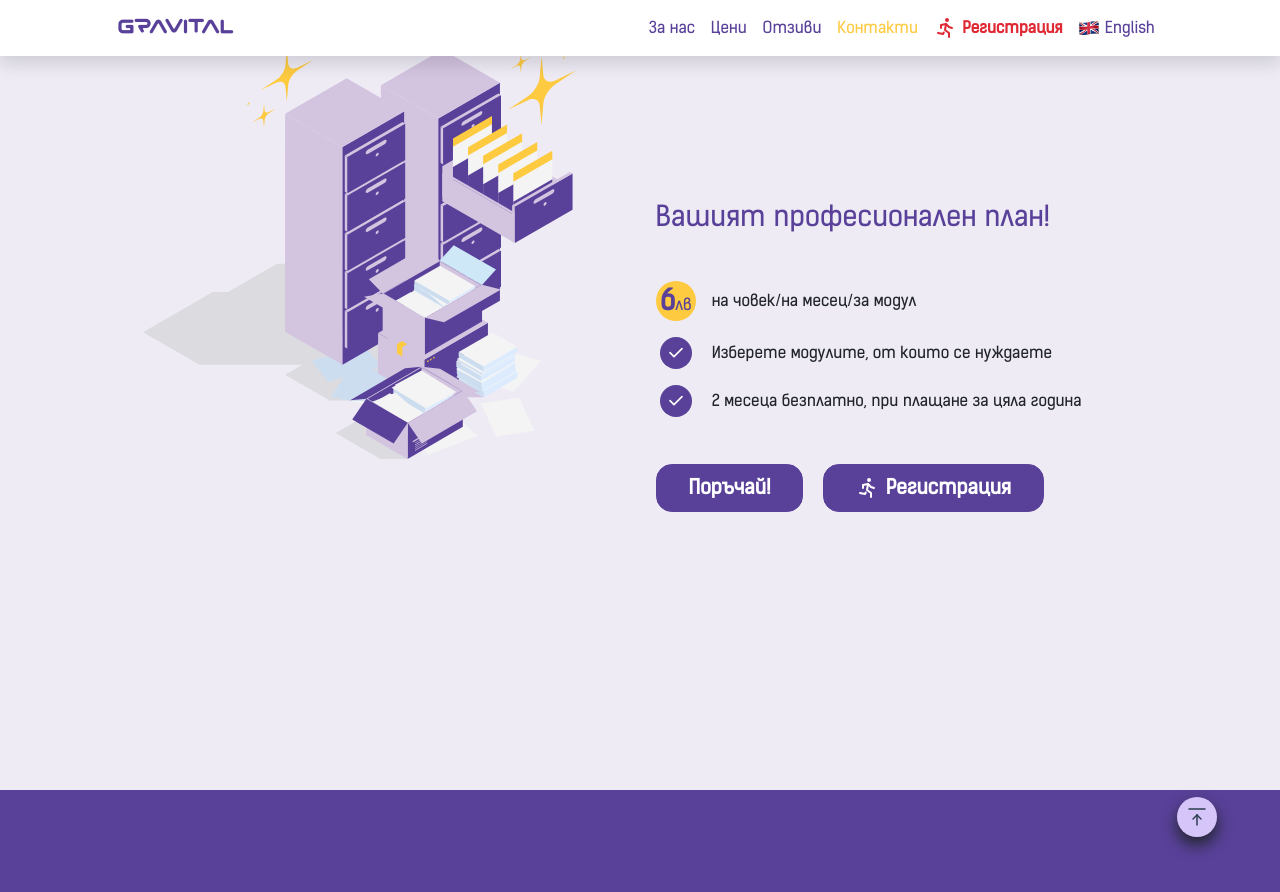
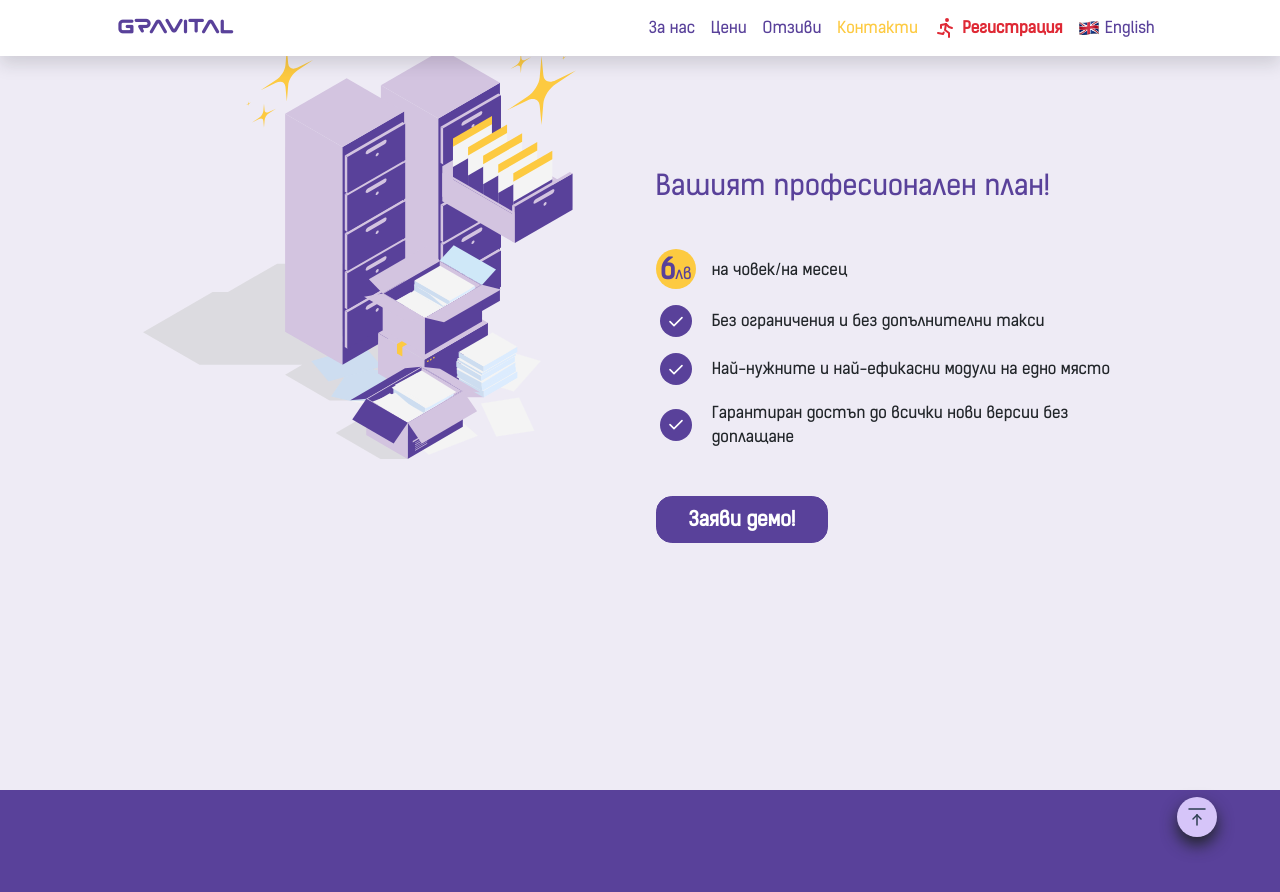
Before and after one commit to gravital-hr/gravital-hr.github.io, a Jekyll site: the page built from index.md, in a window 1280 px wide and 900 px high, scrolled down 2739 px. Shown: the top 892 px of the window. Built offline with Jekyll 4.4.1, drawn with Linux system fonts in a browser that asks for light colours.

Commit message:
оправяне на цената, не е за модул. Както и текста под цената.

```diff
--- a/index.md
+++ b/index.md
@@ -109,21 +109,20 @@ sections:
     # title_class: text-white
     image: /assets/img/artwork.documents.svg
     actions:
-      - title: Поръчай!
+      - title: Заяви демо!
         url: '#contacts'
         # class: btn-secondary text-primary
-      - title: |
-          <svg xmlns="http://www.w3.org/2000/svg" width="24" height="24" viewBox="0 0 24 24" stroke-width="2" stroke="currentColor" fill="none" stroke-linecap="round" stroke-linejoin="round"><path stroke="none" d="M0 0h24v24H0z" fill="none"></path><path d="M13 4m-1 0a1 1 0 1 0 2 0a1 1 0 1 0 -2 0"></path><path d="M4 17l5 1l.75 -1.5"></path><path d="M15 21l0 -4l-4 -3l1 -6"></path><path d="M7 12l0 -3l5 -1l3 3l3 1"></path></svg>
-          Регистрация
-        url: '/signup'
     features:
-      - text: на човек/на месец/за модул
+      - text: на човек/на месец
         icon: <div><b class="fs-3">6</b>лв</div>
         icon_style: bg-warning
-      - text: Изберете модулите, от които се нуждаете
+      - text: Без ограничения и без допълнителни такси
         icon_style: text-white bg-primary small
         icon: <svg xmlns="http://www.w3.org/2000/svg" width="24" height="24" viewBox="0 0 24 24" fill="none" stroke="currentColor" stroke-width="2" stroke-linecap="round" stroke-linejoin="round" class="tabler-icon tabler-icon-check"><path d="M5 12l5 5l10 -10"></path></svg>
-      - text: 2 месеца безплатно, при плащане за цяла година
+      - text: Най-нужните и най-ефикасни модули на едно място
+        icon_style: text-white bg-primary small
+        icon: <svg xmlns="http://www.w3.org/2000/svg" width="24" height="24" viewBox="0 0 24 24" fill="none" stroke="currentColor" stroke-width="2" stroke-linecap="round" stroke-linejoin="round" class="tabler-icon tabler-icon-check"><path d="M5 12l5 5l10 -10"></path></svg>
+      - text: Гарантиран достъп до всички нови версии без доплащане
         icon_style: text-white bg-primary small
         icon: <svg xmlns="http://www.w3.org/2000/svg" width="24" height="24" viewBox="0 0 24 24" fill="none" stroke="currentColor" stroke-width="2" stroke-linecap="round" stroke-linejoin="round" class="tabler-icon tabler-icon-check"><path d="M5 12l5 5l10 -10"></path></svg>
 
```
Also changed, not shown: en.md (+7 -8 lines).
